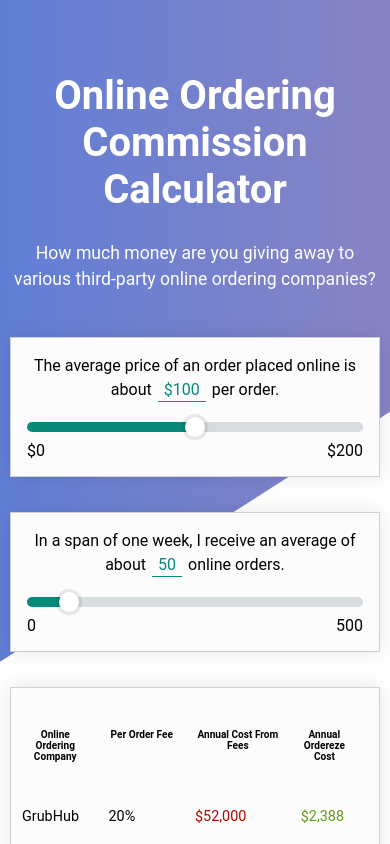
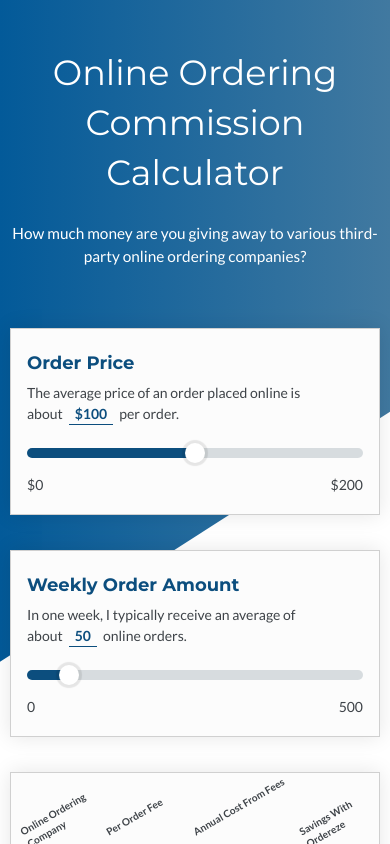
Before and after one commit to olivajames110/online-ordering-price-comparison, a React (Create React App) app: page / in a window 390 px wide. Shown: the top 844 px of the page. Built offline with nearby package versions, Linux system fonts and the light colour scheme.

Commit message:
Style Improvements

```diff
--- a/src/App.css
+++ b/src/App.css
@@ -1,3 +1,5 @@
+@import url('https://fonts.googleapis.com/css?family=Lato:400,700|Montserrat:400,500,700&display=swap');
+
 .App {
 	text-align: center;
 }
@@ -36,3 +38,34 @@
 		transform: rotate(360deg);
 	}
 }
+
+body,
+p {
+	font-weight: 400;
+	font-family: 'Lato', sans-serif;
+	font-size: 14px;
+	line-height: 27px;
+	color: #3e4348;
+}
+
+h1 {
+	font-family: Montserrat, sans-serif;
+	font-weight: 400;
+	font-size: 34px;
+	line-height: 50px;
+}
+h2 {
+	font-family: Montserrat, sans-serif;
+	font-weight: 700;
+	font-size: 26px;
+	/* line-height: 40px; */
+	color: #0c4e7e;
+}
+h3 {
+	font-family: Lato, sans-serif;
+	font-weight: 400;
+	font-size: 20px;
+	/* line-height: 32px; */
+	word-spacing: 0px;
+	letter-spacing: 0px;
+}
--- a/src/priceCalc/components/competitors/competitors.js
+++ b/src/priceCalc/components/competitors/competitors.js
@@ -14,7 +14,7 @@ export default class Competitors extends Component {
 	render() {
 		const { companies } = this.props;
 
-		const companiesList = companies.map(company => {
+		const companiesList = companies.map((company) => {
 			return (
 				<div className="competitor-container">
 					<span>{company.name}</span>
@@ -24,8 +24,10 @@ export default class Competitors extends Component {
 							<span className="special-information">{company.specialInformation}</span>
 						) : null}
 					</span>
-					<span style={{ color: 'var(--priceCalcCompRed)' }}>${company.annualCost}</span>
-					<span style={{ color: 'var(--priceCalcCompGreen)' }}>${companies[6].annualCost}</span>
+					<span style={{ color: 'var(--priceCalcCompRed)' }}>${company.annualCost.toLocaleString()}</span>
+					<span style={{ color: 'var(--priceCalcCompGreen)' }}>
+						${(company.annualCost - 2388).toLocaleString()}{' '}
+					</span>
 				</div>
 			);
 		});
@@ -37,7 +39,7 @@ export default class Competitors extends Component {
 						<h3>Online Ordering Company</h3>
 						<h3>Per Order Fee</h3>
 						<h3>Annual Cost From Fees</h3>
-						<h3>Annual Ordereze Cost </h3>
+						<h3>Savings With Ordereze</h3>
 					</div>
 					{companiesList}
 				</div>
--- a/src/priceCalc/components/slider/slider.css
+++ b/src/priceCalc/components/slider/slider.css
@@ -6,9 +6,14 @@ html[data-theme='dark'] {
 	--priceCalcSliderGreen: #66cdc1;
 }
 
-.range-title {
+.range-description {
 	font-size: 1.2em;
 	line-height: 1.5em;
+}
+.range-description h2 {
+	font-size: 18px;
+	margin: 8px 0;
+	/* line-height: 1.5em; */
 }
 
 .upper-portion {
@@ -18,6 +23,7 @@ html[data-theme='dark'] {
 .dynamic-number-value {
 	color: var(--priceCalcSliderGreen);
 	margin: 0px 6px;
+	font-weight: bold;
 	border-bottom: 1px solid var(--priceCalcSliderGreen);
 	padding: 0px 6px 2px 6px;
 }
--- a/src/priceCalc/components/slider/slider.js
+++ b/src/priceCalc/components/slider/slider.js
@@ -1,20 +1,29 @@
 import React, { Component } from 'react';
 import './slider.css';
 
-export default class Slider extends Component {
-	render() {
-		const fill = this.props.dynamicNumber / this.props.maxAmt * 100;
-		const { title, minAmt, maxAmt, defaultValue, numberValueDesc, dynamicNumber, handleNumberUpdate } = this.props;
+const Slider = (props) => {
+	const fill = props.dynamicNumber / props.maxAmt * 100;
+	const {
+		title,
+		description,
+		minAmt,
+		maxAmt,
+		defaultValue,
+		numberValueDesc,
+		dynamicNumber,
+		handleNumberUpdate
+	} = props;
 	const ex = `linear-gradient(90deg, var(--priceCalcSliderGreen) ${fill}%, rgb(215, 220, 223) ${fill}%)`;
 
 	return (
 		<div className="range-slider-wrapper">
 			<div className="upper-portion">
-					<div className="range-title">
-						<span>{title}</span>
-						<span onChange={this.updateFillAmt} className="dynamic-number-value">
+				<div className="range-description">
+					<h2>{title}</h2>
+					<span>{description}</span>
+					<span onChange={props.updateFillAmt} className="dynamic-number-value">
 						<span>
-								{this.props.isPercent ? '$' : null}
+							{props.isPercent ? '$' : null}
 							{dynamicNumber}
 						</span>
 					</span>
@@ -31,22 +40,23 @@ export default class Slider extends Component {
 					min={minAmt}
 					max={maxAmt}
 					style={{
-							background: ex
+						background : ex
 					}}
 				/>
 
 				<div className="box-minmax-key">
 					<span>
-							{this.props.isPercent ? '$' : null}
+						{props.isPercent ? '$' : null}
 						{minAmt}
 					</span>
 					<span>
-							{this.props.isPercent ? '$' : null}
+						{props.isPercent ? '$' : null}
 						{maxAmt}
 					</span>
 				</div>
 			</div>
 		</div>
 	);
-	}
-}
+};
+
+export default Slider;
--- a/src/priceCalc/css/priceCalcMain.css
+++ b/src/priceCalc/css/priceCalcMain.css
@@ -1,21 +1,11 @@
 html {
-  --priceCalcBG1: #607ed6;
-  --priceCalcBG2: #8884c4;
+  --priceCalcBG1: #035a99;
+  --priceCalcBG2: #4179a0;
   --priceCalcCompBar: rgb(243, 243, 243);
   --priceCalcCompRed: #b10500;
   --priceCalcCompGreen: #639b17;
-  --priceCalcSliderGreen: #078a7a;
+  --priceCalcSliderGreen: #0c4e7e;
   --cardBorderColor: #d0d0d0;
-}
-
-html[data-theme='dark'] {
-  --priceCalcBG1: #403a9c;
-  --priceCalcBG2: #4349a4;
-  --priceCalcCompBar: rgb(47, 47, 47);
-  --priceCalcCompRed: #ff7044;
-  --priceCalcCompGreen: #4ec46e;
-  --priceCalcSliderGreen: #66cdc1;
-  --cardBorderColor: #383838;
 }
 
 .bg {
@@ -50,8 +40,8 @@ html[data-theme='dark'] {
 .competitor-container {
   display: -ms-grid;
   display: grid;
-  -ms-grid-columns: 1fr 1fr 1fr 0.6fr;
-      grid-template-columns: 1fr 1fr 1fr 0.6fr;
+  -ms-grid-columns: 1fr 1fr 1fr 0.8fr;
+      grid-template-columns: 1fr 1fr 1fr 0.8fr;
   padding: 10px 25px;
   margin: 0 -15px;
 }
@@ -70,7 +60,6 @@ html[data-theme='dark'] {
   height: initial;
   max-width: 1000px;
   width: 100%;
-  font-family: 'Roboto', sans-serif;
   padding: 5px;
   -webkit-box-sizing: border-box;
           box-sizing: border-box;
@@ -92,7 +81,7 @@ html[data-theme='dark'] {
 }
 
 .range-widget-container .intro-header {
-  padding: 35px 0 45px 0;
+  padding: 15px 0 45px 0;
   text-align: center;
   color: white;
 }
@@ -106,15 +95,12 @@ html[data-theme='dark'] {
       -ms-flex-direction: column;
           flex-direction: column;
   font-size: 2.5em;
-  font-family: var(--h1);
-  font-weight: bold;
 }
 
 .range-widget-container .intro-header .description {
   font-size: 1.1em;
   line-height: 1.5em;
   margin-top: 10px;
-  font-family: var(--body);
 }
 
 .range-widget-container .range-container {
@@ -137,8 +123,9 @@ html[data-theme='dark'] {
 }
 
 .companies-table-title h3 {
-  font-size: 0.7em;
+  font-size: 1em;
   font-weight: bold;
+  text-align: left;
 }
 
 .competitor-wrapper {
@@ -185,6 +172,11 @@ html[data-theme='dark'] {
   background: var(--priceCalcCompBar);
 }
 
+.range-description {
+  font-size: 1em;
+  text-align: left;
+}
+
 .competitor-company-commission-wrapper {
   width: 530px;
   display: -webkit-box;
@@ -196,18 +188,11 @@ html[data-theme='dark'] {
   width: 100%;
 }
 
-#device-project-container[data-theme='iphone-container'] .companies-table-title,
-#device-project-container[data-theme='iphone-container'] .competitor-container {
-  -ms-grid-columns: 0.9fr 0.9fr 1.1fr 0.8fr;
-      grid-template-columns: 0.9fr 0.9fr 1.1fr 0.8fr;
-  padding: 15px 0;
-}
-
-#device-project-container[data-theme='iphone-container'] .competitor-container span {
+.competitor-container span {
   font-size: 0.8em;
 }
 
-#device-project-container[data-theme='iphone-container'] .competitor-company-commission-wrapper {
+.competitor-company-commission-wrapper {
   display: -webkit-box;
   display: -ms-flexbox;
   display: flex;
@@ -220,28 +205,11 @@ html[data-theme='dark'] {
           align-items: center;
 }
 
-#device-project-container[data-theme='iphone-container'] .range-slider-wrapper {
-  width: 100%;
-}
-
-#device-project-container[data-theme='iphone-container'] .companies-table-title h3 {
-  padding-right: 20px;
-  font-size: 0.7em;
-}
-
-#device-project-container[data-theme='iphone-container'] .range-title {
-  font-size: 1em;
-}
-
-#device-project-container[data-theme='iphone-container'] .competitor-wrapper {
-  font-size: 0.9em;
-}
-
-#device-project-container[data-theme='iphone-container'] .intro-header h1 {
+.intro-header h1 {
   font-size: 1.8em;
 }
 
-#device-project-container[data-theme='iphone-container'] .intro-header .description {
+.intro-header .description {
   font-size: 1em;
   line-height: 1.5em;
 }
@@ -255,6 +223,10 @@ html[data-theme='dark'] {
   }
   .competitor-container span {
     font-size: 0.8em;
+  }
+  .companies-table-title h3 {
+    margin-bottom: -20px;
+    padding-top: 10px;
   }
   .competitor-company-commission-wrapper {
     display: -webkit-box;
@@ -272,10 +244,15 @@ html[data-theme='dark'] {
     width: 100%;
   }
   .companies-table-title h3 {
-    padding-right: 20px;
-    font-size: 0.7em;
+    font-size: 0.8em;
+    /* white-space: nowrap; */
+    -webkit-transform: rotate(-30deg);
+            transform: rotate(-30deg);
+    -webkit-transform-origin: left;
+            transform-origin: left;
+    line-height: 14px;
   }
-  .range-title {
+  .range-description {
     font-size: 1em;
   }
   .competitor-wrapper {
--- a/src/priceCalc/css/priceCalcMain.scss
+++ b/src/priceCalc/css/priceCalcMain.scss
@@ -1,24 +1,12 @@
 html {
-	--priceCalcBG1: #607ed6;
-	--priceCalcBG2: #8884c4;
+	--priceCalcBG1: #035a99;
+	--priceCalcBG2: #4179a0;
 	// --priceCalcBG2: #75768a;
 	--priceCalcCompBar: rgb(243, 243, 243);
 	--priceCalcCompRed: #b10500;
 	--priceCalcCompGreen: #639b17;
-	--priceCalcSliderGreen: #078a7a;
+	--priceCalcSliderGreen: #0c4e7e;
 	--cardBorderColor: #d0d0d0;
-}
-
-html[data-theme='dark'] {
-	--priceCalcBG1: #403a9c;
-	// --priceCalcBG1: #1a443a;
-	// --priceCalcBG2: #264d48;
-	--priceCalcBG2: #4349a4;
-	--priceCalcCompBar: rgb(47, 47, 47);
-	--priceCalcCompRed: #ff7044;
-	--priceCalcCompGreen: #4ec46e;
-	--priceCalcSliderGreen: #66cdc1;
-	--cardBorderColor: #383838;
 }
 
 .bg {
@@ -52,7 +40,7 @@ html[data-theme='dark'] {
 .companies-table-title,
 .competitor-container {
 	display: grid;
-	grid-template-columns: 1fr 1fr 1fr 0.6fr;
+	grid-template-columns: 1fr 1fr 1fr 0.8fr;
 	padding: 10px 25px;
 	margin: 0 -15px;
 }
@@ -68,7 +56,7 @@ html[data-theme='dark'] {
 	height: initial;
 	max-width: 1000px;
 	width: 100%;
-	font-family: 'Roboto', sans-serif;
+	// font-family: 'Roboto', sans-serif;
 	padding: 5px;
 	box-sizing: border-box;
 	display: flex;
@@ -78,21 +66,21 @@ html[data-theme='dark'] {
 	margin: 0 auto;
 	color: var(--color-text);
 	.intro-header {
-		padding: 35px 0 45px 0;
+		padding: 15px 0 45px 0;
 		text-align: center;
 		color: white;
 		h1 {
 			display: flex;
 			flex-direction: column;
 			font-size: 2.5em;
-			font-family: var(--h1);
-			font-weight: bold;
+			// font-family: var(--h1);
+			// font-weight: bold;
 		}
 		.description {
 			font-size: 1.1em;
 			line-height: 1.5em;
 			margin-top: 10px;
-			font-family: var(--body);
+			// font-family: var(--body);
 		}
 	}
 	.range-container {
@@ -108,8 +96,11 @@ html[data-theme='dark'] {
 	box-sizing: border-box;
 }
 .companies-table-title h3 {
-	font-size: 0.7em;
+	font-size: 1em;
 	font-weight: bold;
+	// padding-right: 20px;
+	// font-size: 0.7em;
+	text-align: left;
 }
 .competitor-wrapper {
 	width: 100%;
@@ -145,23 +136,52 @@ html[data-theme='dark'] {
 		}
 	}
 }
+.range-description {
+	font-size: 1em;
+	text-align: left;
+}
 .competitor-company-commission-wrapper {
 	width: 530px;
 	display: flex;
 	align-items: center;
 	width: 100%;
 }
-// ----------------- device media query -------------------
-#device-project-container[data-theme='iphone-container'] {
+
+.competitor-container {
+	span {
+		font-size: 0.8em;
+	}
+}
+.competitor-company-commission-wrapper {
+	display: flex;
+	flex-direction: column;
+	align-items: center;
+}
+
+.intro-header {
+	h1 {
+		font-size: 1.8em;
+	}
+	.description {
+		font-size: 1em;
+		line-height: 1.5em;
+	}
+}
+
+@media only screen and (max-width: 900px) {
 	.companies-table-title,
 	.competitor-container {
-		grid-template-columns: 0.9fr 0.9fr 1.1fr 0.8fr;
-		padding: 15px 0;
+		grid-template-columns: 0.9fr 0.9fr 1.1fr 0.7fr;
+		padding: 15px 10px;
 	}
 	.competitor-container {
 		span {
 			font-size: 0.8em;
 		}
+	}
+	.companies-table-title h3 {
+		margin-bottom: -20px;
+		padding-top: 10px;
 	}
 	.competitor-company-commission-wrapper {
 		display: flex;
@@ -172,10 +192,13 @@ html[data-theme='dark'] {
 		width: 100%;
 	}
 	.companies-table-title h3 {
-		padding-right: 20px;
-		font-size: 0.7em;
+		font-size: 0.8em;
+		/* white-space: nowrap; */
+		transform: rotate(-30deg);
+		transform-origin: left;
+		line-height: 14px;
 	}
-	.range-title {
+	.range-description {
 		font-size: 1em;
 	}
 	.competitor-wrapper {
@@ -191,42 +214,3 @@ html[data-theme='dark'] {
 		}
 	}
 }
-@media only screen and (max-width: 900px) {
-	.companies-table-title,
-	.competitor-container {
-		grid-template-columns: 0.9fr 0.9fr 1.1fr 0.7fr;
-		padding: 15px 10px;
-	}
-	.competitor-container {
-		span {
-			font-size: 0.8em;
-		}
-	}
-	.competitor-company-commission-wrapper {
-		display: flex;
-		flex-direction: column;
-		align-items: center;
-	}
-	.range-slider-wrapper {
-		width: 100%;
-	}
-	.companies-table-title h3 {
-		padding-right: 20px;
-		font-size: 0.7em;
-	}
-	.range-title {
-		font-size: 1em;
-	}
-	.competitor-wrapper {
-		font-size: 0.9em;
-	}
-	.intro-header {
-		h1 {
-			font-size: 1.8em;
-		}
-		.description {
-			font-size: 1em;
-			line-height: 1.5em;
-		}
-	}
-}
--- a/src/priceCalc/priceCalc.js
+++ b/src/priceCalc/priceCalc.js
@@ -5,17 +5,15 @@ import './css/priceCalcMain.css';
 
 class PriceCalc extends Component {
 	state = {
-		pricePerOrder: 100,
-		ordersPerWeek: 50,
-		pricePerOrderAmount: 100,
-		companies: [
+		pricePerOrder       : 100,
+		ordersPerWeek       : 50,
+		pricePerOrderAmount : 100,
+		companies           : [
 			{ name: 'GrubHub', fee: null, specialInformation: null, isPercent: null, annualCost: 0 },
 			{ name: 'Eat Street', fee: null, specialInformation: null, isPercent: null, annualCost: 0 },
-			{ name: 'Chow Now', fee: 119, specialInformation: null, isPercent: null, annualCost: 0 },
 			{ name: 'Menufy', fee: null, specialInformation: null, isPercent: null, annualCost: 0 },
 			{ name: 'Uber Eats', fee: null, specialInformation: null, isPercent: null, annualCost: 0 },
-			{ name: 'Door Dash', fee: null, specialInformation: null, isPercent: null, annualCost: 0 },
-			{ name: 'Ordereze', fee: null, specialInformation: null, isPercent: null, annualCost: 0 }
+			{ name: 'Door Dash', fee: null, specialInformation: null, isPercent: null, annualCost: 0 }
 		]
 	};
 
@@ -23,17 +21,17 @@ class PriceCalc extends Component {
 		this.handleAnnualCost();
 	}
 
-	updatePricePerOrder = e => {
+	updatePricePerOrder = (e) => {
 		this.setState({
-			pricePerOrder: e.target.value
+			pricePerOrder : e.target.value
 		});
 
 		this.handleAnnualCost();
 	};
 
-	updateOrdersPerWeek = e => {
+	updateOrdersPerWeek = (e) => {
 		this.setState({
-			ordersPerWeek: e.target.value
+			ordersPerWeek : e.target.value
 		});
 
 		this.handleAnnualCost();
@@ -42,76 +40,45 @@ class PriceCalc extends Component {
 	handleAnnualCost = () => {
 		let weeks = 52;
 		this.setState({
-			companies: [
+			companies : [
 				{
-					name: 'GrubHub',
-					fee: 0.2,
-					specialInformation: false,
-					isPercent: true,
-					annualCost: Math.round(
-						this.state.pricePerOrder * this.state.ordersPerWeek * weeks * 0.2
-					).toLocaleString()
+					name               : 'GrubHub',
+					fee                : 0.2,
+					specialInformation : false,
+					isPercent          : true,
+					annualCost         : Math.round(this.state.pricePerOrder * this.state.ordersPerWeek * weeks * 0.2)
 				},
 				{
-					name: 'Eat Street',
-					fee: 0.12,
-					specialInformation: false,
-					isPercent: true,
-					annualCost: Math.round(
-						this.state.pricePerOrder * this.state.ordersPerWeek * weeks * 0.12
-					).toLocaleString()
+					name               : 'Eat Street',
+					fee                : 0.12,
+					specialInformation : false,
+					isPercent          : true,
+					annualCost         : Math.round(this.state.pricePerOrder * this.state.ordersPerWeek * weeks * 0.12)
+				},
+
+				{
+					name               : 'Menufy',
+					fee                : 1.5,
+					specialInformation : false,
+					isPercent          : false,
+					annualCost         : Math.round(this.state.ordersPerWeek * 1.5 * weeks)
 				},
 				{
-					name: 'Chow Now',
-					fee: 119,
-					specialInformation: 'monthly (annual contract)',
-					isPercent: false,
-					annualCost: (this.state.companies[2].fee * 12).toLocaleString()
+					name               : 'Uber Eats',
+					fee                : 0.3,
+					specialInformation : false,
+					isPercent          : true,
+					annualCost         : Math.round(this.state.pricePerOrder * this.state.ordersPerWeek * weeks * 0.3)
 				},
 				{
-					name: 'Menufy',
-					fee: 1.5,
-					specialInformation: false,
-					isPercent: false,
-					annualCost: Math.round(this.state.ordersPerWeek * 1.5 * weeks).toLocaleString()
-				},
-				{
-					name: 'Uber Eats',
-					fee: 0.3,
-					specialInformation: false,
-					isPercent: true,
-					annualCost: Math.round(
-						this.state.pricePerOrder * this.state.ordersPerWeek * weeks * 0.3
-					).toLocaleString()
-				},
-				{
-					name: 'Door Dash',
-					fee: 0.2,
-					specialInformation: false,
-					isPercent: true,
-					annualCost: Math.round(
-						this.state.pricePerOrder * this.state.ordersPerWeek * weeks * 0.2
-					).toLocaleString()
-				},
-				{
-					name: 'Ordereze',
-					fee: 0.05,
-					specialInformation: 'caps monthly at $199',
-					isPercent: true,
-					annualCost: Math.round(
-						ozMonthlyPricing(this.state.pricePerOrder, this.state.ordersPerWeek) * 12
-					).toLocaleString()
+					name               : 'Door Dash',
+					fee                : 0.2,
+					specialInformation : false,
+					isPercent          : true,
+					annualCost         : Math.round(this.state.pricePerOrder * this.state.ordersPerWeek * weeks * 0.2)
 				}
 			]
 		});
-		function ozMonthlyPricing(avgPrice, orderQty) {
-			let totalPrice = avgPrice * orderQty * 0.05 * 4.3;
-			if (totalPrice <= 199) {
-				return totalPrice;
-			} else {
-				return 199;
-			}
-		}
 	};
 
 	render() {
@@ -122,13 +89,14 @@ class PriceCalc extends Component {
 					<div className="range-widget-container">
 						<div className="intro-header">
 							<h1>Online Ordering Commission Calculator</h1>
-							<span className="description">
+							<h3 className="description">
 								How much money are you giving away to various third-party online ordering companies?
-							</span>
+							</h3>
 						</div>
 						<div className="range-container">
 							<Slider
-								title={'The average price of an order placed online is about'}
+								title={'Order Price'}
+								description={'The average price of an order placed online is about'}
 								minAmt={'0'}
 								maxAmt={'200'}
 								defaultValue={this.state.pricePerOrder}
@@ -138,7 +106,8 @@ class PriceCalc extends Component {
 								isPercent={true}
 							/>
 							<Slider
-								title={'In a span of one week, I receive an average of about'}
+								title={'Weekly Order Amount'}
+								description={'In one week, I typically receive an average of about'}
 								minAmt={'0'}
 								maxAmt={'500'}
 								defaultValue={this.state.ordersPerWeek}
```
Also changed, not shown: package.json (+3 -10 lines), 1 other file (tests, documents, lock files or other folders). Lines whose indentation alone changed are shown as unchanged.
